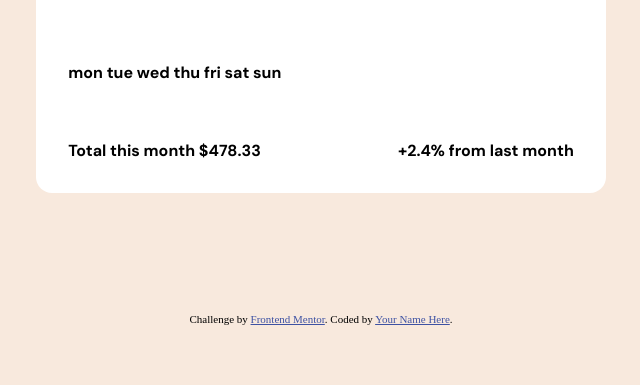
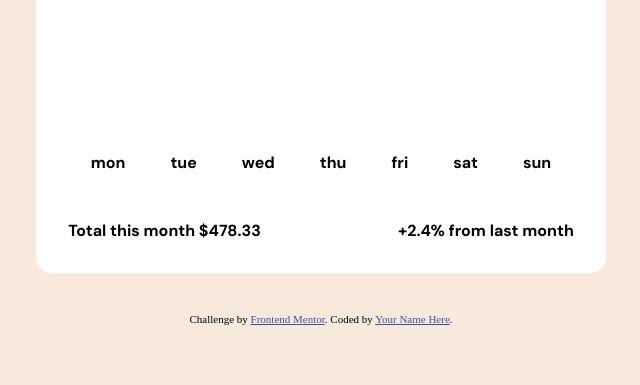
Before and after one commit to Amber-Robeck/expenses-chart, a plain HTML site: page index.html in a window 1280 px wide. Shown: the part 415-800 px from the top of the page, without its empty margins (319-959 px from the left). Drawn offline with Linux system fonts and the light colour scheme.

Commit message:
Added styling to graph data

```diff
--- a/assets/css/style.css
+++ b/assets/css/style.css
@@ -37,7 +37,7 @@ main {
     justify-content: space-between;
     background-color: white;
     width: 40%;
-    height: 30vh;
+    min-height: 400px;
     border-radius: 1rem;
     padding: 2rem;
 }
@@ -46,3 +46,10 @@ main {
     display: flex;
     justify-content: space-between;
 }
+
+.graph {
+    height: 50%;
+    display: flex;
+    justify-content: space-around;
+    align-items: flex-end;
+}
--- a/index.html
+++ b/index.html
@@ -25,13 +25,13 @@
     <div class="budget-graph">
       <h1>Spending - Last 7 days</h1>
       <div class="graph">
-        mon
-        tue
-        wed
-        thu
-        fri
-        sat
-        sun
+        <span>mon</span>
+        <span>tue</span>
+        <span>wed</span>
+        <span>thu</span>
+        <span>fri</span>
+        <span>sat</span>
+        <span>sun</span>
       </div>
       <div class="stats">
         <span>
```
